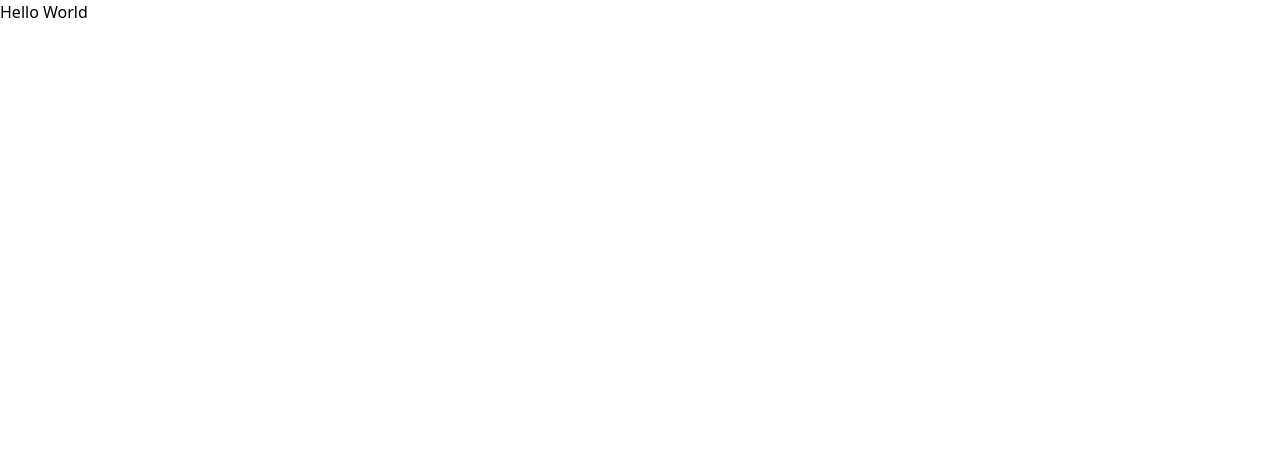
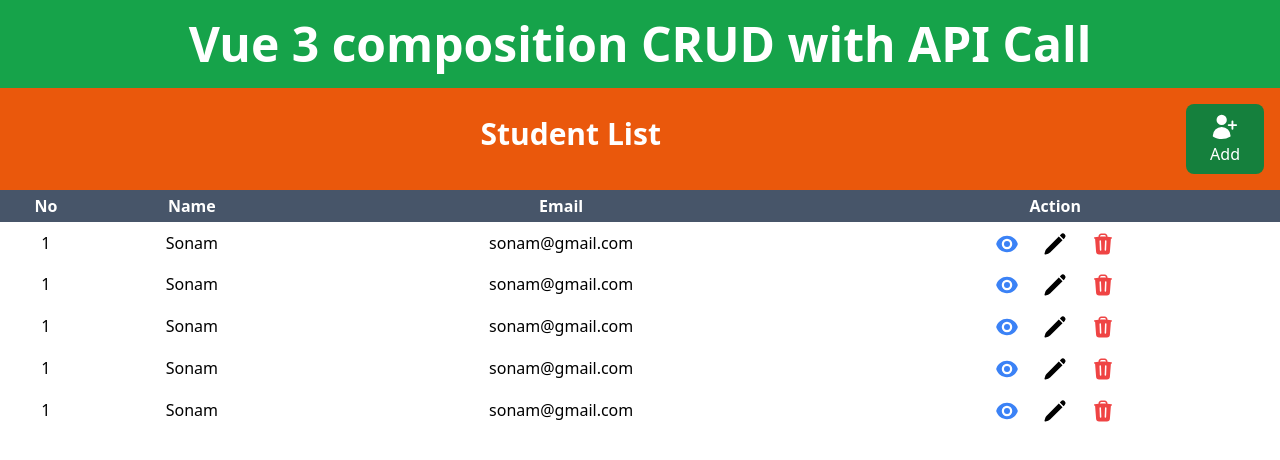
Before and after one commit to mahmoodfoysal/CRUD-API-vue3, a Vue app: page / in a window 1280 px wide. Shown: the top 460 px of the page. Built offline with nearby package versions, Linux system fonts and the light colour scheme.

Commit message:
add student form added in the component

```diff
--- a/package.json
+++ b/package.json
@@ -9,6 +9,7 @@
     "preview": "vite preview"
   },
   "dependencies": {
+    "@heroicons/vue": "^2.1.1",
     "json-server": "^1.0.0-alpha.22",
     "vue": "^3.3.11",
     "vue-router": "^4.2.5"
--- a/src/App.vue
+++ b/src/App.vue
@@ -3,6 +3,11 @@
 </script>
 
 <template>
+  <div class="bg-green-600 p-5">
+    <h1 class="text-3xl md:text-5xl font-bold text-center text-white">
+      Vue 3 composition CRUD with API Call
+    </h1>
+  </div>
   <router-view></router-view>
 </template>
 
--- a/src/components/Student/Add.vue
+++ b/src/components/Student/Add.vue
@@ -3,9 +3,46 @@
 </script>
 
 <template>
+    <div class="shadow-md pb-6">
+        <div class="bg-indigo-600 p-4">
+            <h1 class="text-3xl font-bold text-center text-white">Add Student</h1>
+        </div>
 
+        <form class="w-full" id="AddStudentForm">
+            <div class="flex items-center m-6">
+                <div class="w-1/5">
+                    <label class="font-medium" for="stuname"> Name : </label>
+                </div>
+                <div class="w-4/5">
+                    <input type="text" id="stuname"
+                        class="border-2 border-gray-200 w-full py-2 px-4" placeholder="write your name" required />
+                </div>
+            </div>
+            <div class="flex items-center m-6">
+                <div class="w-1/5">
+                    <label class="font-medium" for="email"> Email : </label>
+                </div>
+                <div class="w-4/5">
+                    <input type="email" id="email"
+                        class="border-2 border-gray-200 w-full py-2 px-4" placeholder="write your email" required />
+                </div>
+            </div>
+
+            <div class="m-8 flex justify-center">
+                <button type="submit"
+                    class="bg-purple-700 text-white font-medium py-2 rounded-md px-6 hover:bg-purple-800 mr-6">
+                    Add
+                </button>
+
+            </div>
+        </form>
+        <!-- <div class="p-4 mb-4 text-sm text-red-700 bg-red-100 rounded-lg font-medium" role="alert">
+            Oops! Error encountered:
+        </div>
+        <div class="p-4 mb-4 text-sm text-red-700 bg-red-100 rounded-lg font-medium" role="alert">
+            Student Added Successfully
+        </div> -->
+    </div>
 </template>
 
-<style scoped>
-
-</style>
+<style scoped></style>
--- a/src/components/Student/List.vue
+++ b/src/components/Student/List.vue
@@ -1,11 +1,49 @@
 <script setup>
-
+import {
+    EyeIcon,
+    PencilIcon,
+    TrashIcon,
+    UserPlusIcon
+} from '@heroicons/vue/24/solid'
 </script>
 
 <template>
-<h1>Hello World</h1>
+    <div>
+        <div class="bg-orange-600 p-4 grid grid-cols-9">
+            <div class="col-span-6 md:col-span-8">
+                <h1 class="text-3xl font-bold text-center mt-3 text-white">Student List</h1>
+            </div>
+            <div class="text-right">
+                <router-link :to="{name: 'Add'}">
+                    <button class="text-white text-md bg-green-700 hover:bg-green-800 font-medium rounded-lg p-2 px-6">
+                    <UserPlusIcon /> Add
+                </button>
+                </router-link>
+            </div>
+        </div>
+        <table class="table-auto w-full">
+            <thead class="bg-slate-600 text-white">
+                <tr>
+                    <th class="py-1">No</th>
+                    <th class="py-1">Name</th>
+                    <th class="py-1">Email</th>
+                    <th class="py-1">Action</th>
+                </tr>
+            </thead>
+            <tbody class="text-center">
+                <tr v-for="n in 5">
+                    <td class="py-2">1</td>
+                    <td class="py-2">Sonam</td>
+                    <td class="py-2">sonam@gmail.com</td>
+                    <td class="py-2">
+                        <EyeIcon class="text-blue-500 h-6 w-6 inline cursor-pointer"></EyeIcon>
+                        <PencilIcon class="text-emeraid-500 h-6 w-6 mx-6 inline cursor-pointer"></PencilIcon>
+                        <TrashIcon class="text-red-500 h-6 w-6 inline cursor-pointer"></TrashIcon>
+                    </td>
+                </tr>
+            </tbody>
+        </table>
+    </div>
 </template>
 
-<style scoped>
-
-</style>
+<style scoped></style>
--- a/src/router/index.js
+++ b/src/router/index.js
@@ -14,8 +14,8 @@ const routes = [
     },
     {
         path: '/add',
-        Name: 'Add',
-        component: Edit
+        name: 'Add',
+        component: Add
     },
     {
         path: '/view/:id',
```
Also changed, not shown: 1 other file (tests, documents, lock files or other folders).
